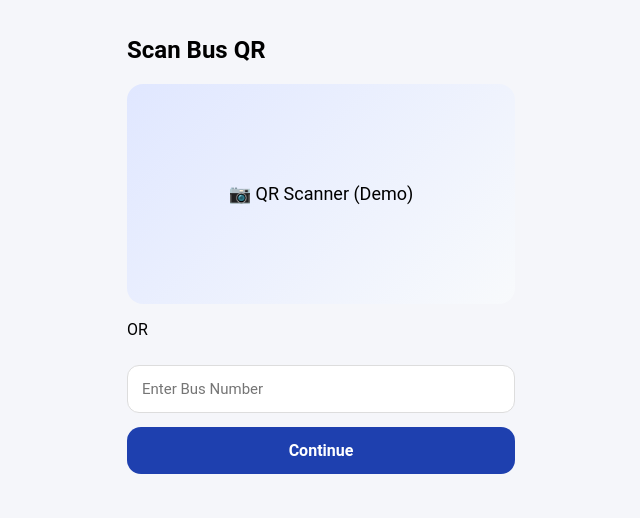
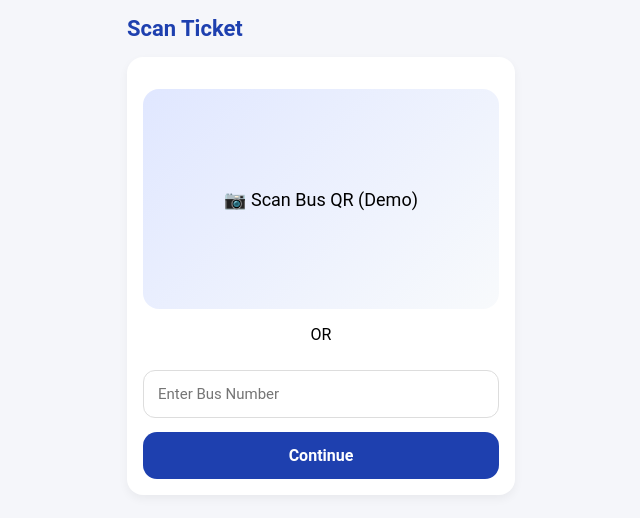
Before and after one commit to princek45454-stack/bus-bus-, a plain HTML site: page scan.html in a window 1280 px wide. Shown: the whole page, without its empty margins (319-959 px from the left). Drawn offline with Linux system fonts and the light colour scheme.

Commit message:
Update scan.html for ticket scanning interface

```diff
--- a/scan.html
+++ b/scan.html
@@ -7,16 +7,18 @@
 </head>
 <body class="app">
 
-<h2>Scan Bus QR</h2>
+<div class="header">Scan Ticket</div>
 
-<div class="scan-box">
-  📷 QR Scanner (Demo)
+<div class="card">
+  <div class="scan-box">
+    📷 Scan Bus QR (Demo)
+  </div>
+
+  <p style="text-align:center">OR</p>
+
+  <input id="busNo" placeholder="Enter Bus Number" />
+  <button onclick="go()">Continue</button>
 </div>
-
-<p>OR</p>
-
-<input id="busNo" placeholder="Enter Bus Number" />
-<button onclick="go()">Continue</button>
 
 <script>
 function go() {
@@ -31,4 +33,5 @@ function go() {
 </script>
 
 </body>
+
 </html>
```
